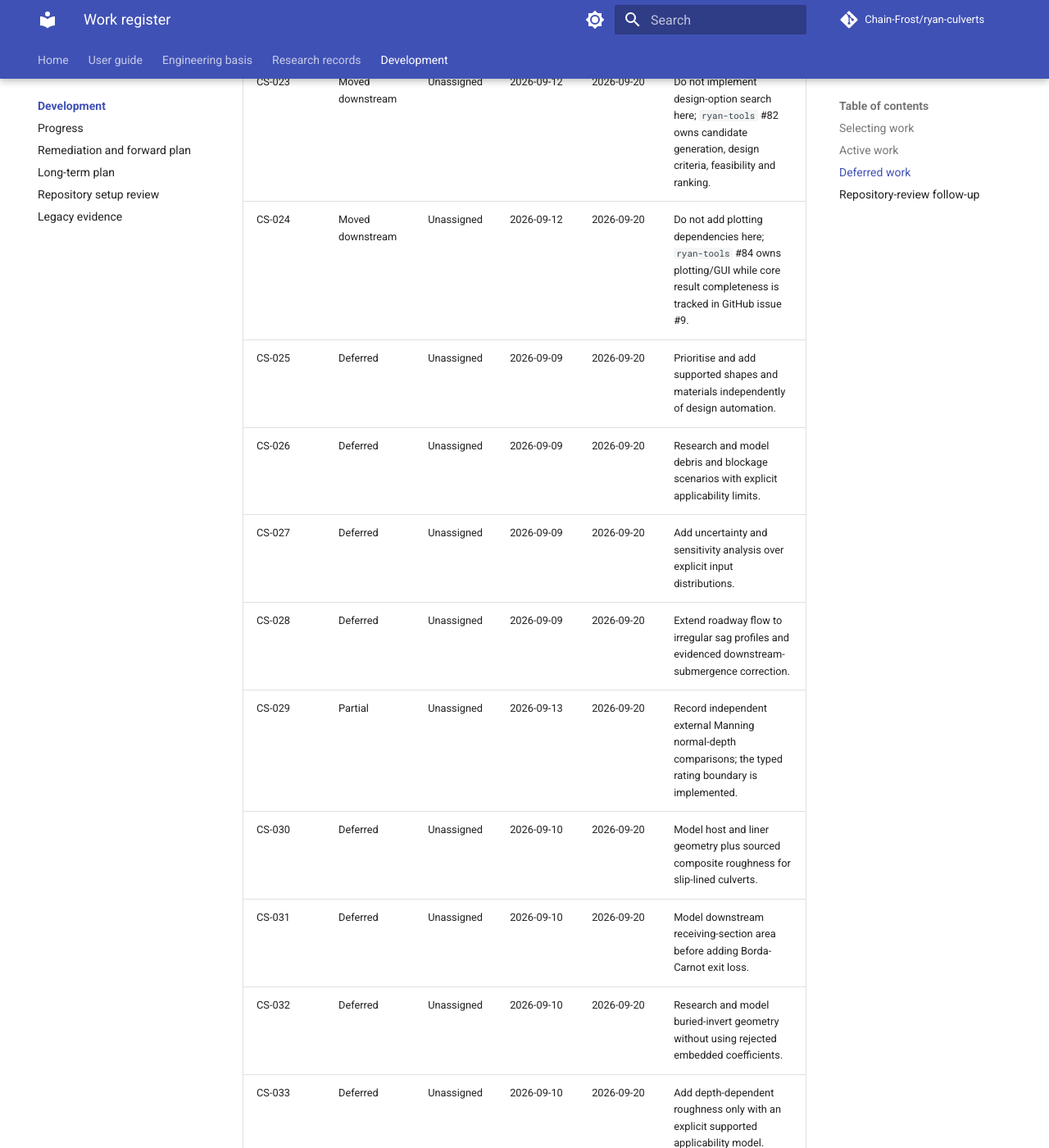
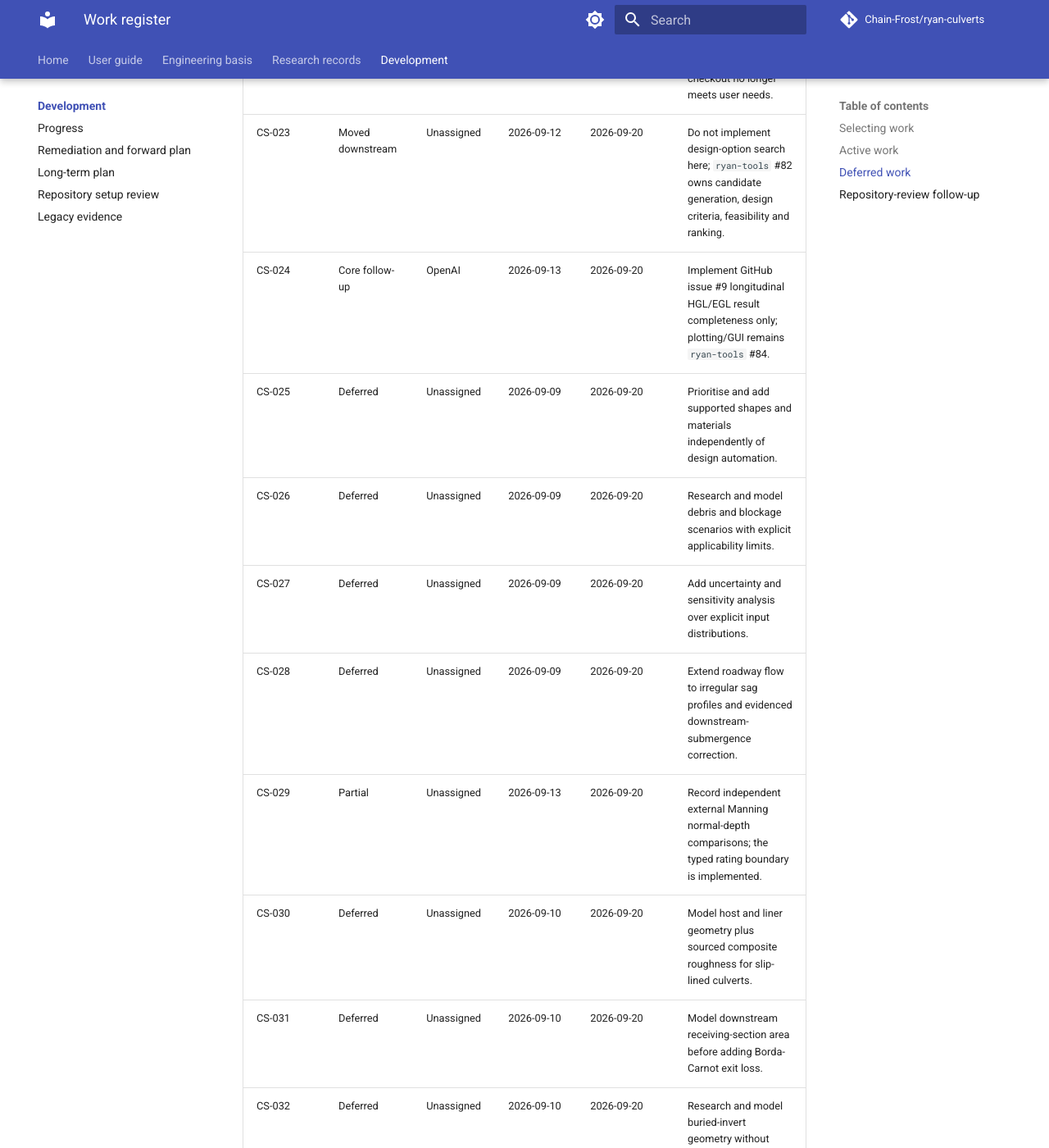
Before and after one commit to Chain-Frost/ryan-culverts, an MkDocs documentation site: the page built from docs/work/README.md, in a window 1280 px wide and 1400 px high, scrolled down 4101 px. Shown: the whole window at 82% size. Built offline with MkDocs 1.6.1 and Material for MkDocs 9.7.7, drawn with Linux system fonts in a browser that asks for light colours; comment, search, counter and statistics services are not loaded.

Commit message:
Claim issue 9 core profile work

```diff
--- a/docs/work/README.md
+++ b/docs/work/README.md
@@ -80,7 +80,7 @@ or create a release artifact merely to complete an earlier task.
 | CS-021 | Deferred | Unassigned | 2026-09-12 | 2026-09-20 | Maintain `ruff.toml` and the recorded rule boundaries; add remaining maintenance guidance only when requested. |
 | CS-022 | Optional | Unassigned | 2026-09-09 | 2026-12-01 | Reconsider GitHub Releases only if the Git-pulled office checkout no longer meets user needs. |
 | CS-023 | Moved downstream | Unassigned | 2026-09-12 | 2026-09-20 | Do not implement design-option search here; `ryan-tools` #82 owns candidate generation, design criteria, feasibility and ranking. |
-| CS-024 | Moved downstream | Unassigned | 2026-09-12 | 2026-09-20 | Do not add plotting dependencies here; `ryan-tools` #84 owns plotting/GUI while core result completeness is tracked in GitHub issue #9. |
+| CS-024 | Core follow-up | OpenAI | 2026-09-13 | 2026-09-20 | Implement GitHub issue #9 longitudinal HGL/EGL result completeness only; plotting/GUI remains `ryan-tools` #84. |
 | CS-025 | Deferred | Unassigned | 2026-09-09 | 2026-09-20 | Prioritise and add supported shapes and materials independently of design automation. |
 | CS-026 | Deferred | Unassigned | 2026-09-09 | 2026-09-20 | Research and model debris and blockage scenarios with explicit applicability limits. |
 | CS-027 | Deferred | Unassigned | 2026-09-09 | 2026-09-20 | Add uncertainty and sensitivity analysis over explicit input distributions. |
@@ -89,7 +89,7 @@ or create a release artifact merely to complete an earlier task.
 | CS-030 | Deferred | Unassigned | 2026-09-10 | 2026-09-20 | Model host and liner geometry plus sourced composite roughness for slip-lined culverts. |
 | CS-031 | Deferred | Unassigned | 2026-09-10 | 2026-09-20 | Model downstream receiving-section area before adding Borda-Carnot exit loss. |
 | CS-032 | Deferred | Unassigned | 2026-09-10 | 2026-09-20 | Research and model buried-invert geometry without using rejected embedded coefficients. |
-| CS-033 | Deferred | Unassigned | 2026-09-10 | 2026-09-20 | Add depth-dependent roughness only with an explicit supported applicability model. |
+| CS-033 | Deferred | Unassigned | 2026-09-10 | Add depth-dependent roughness only with an explicit supported applicability model. |
 
 ## Repository-review follow-up
 
```
